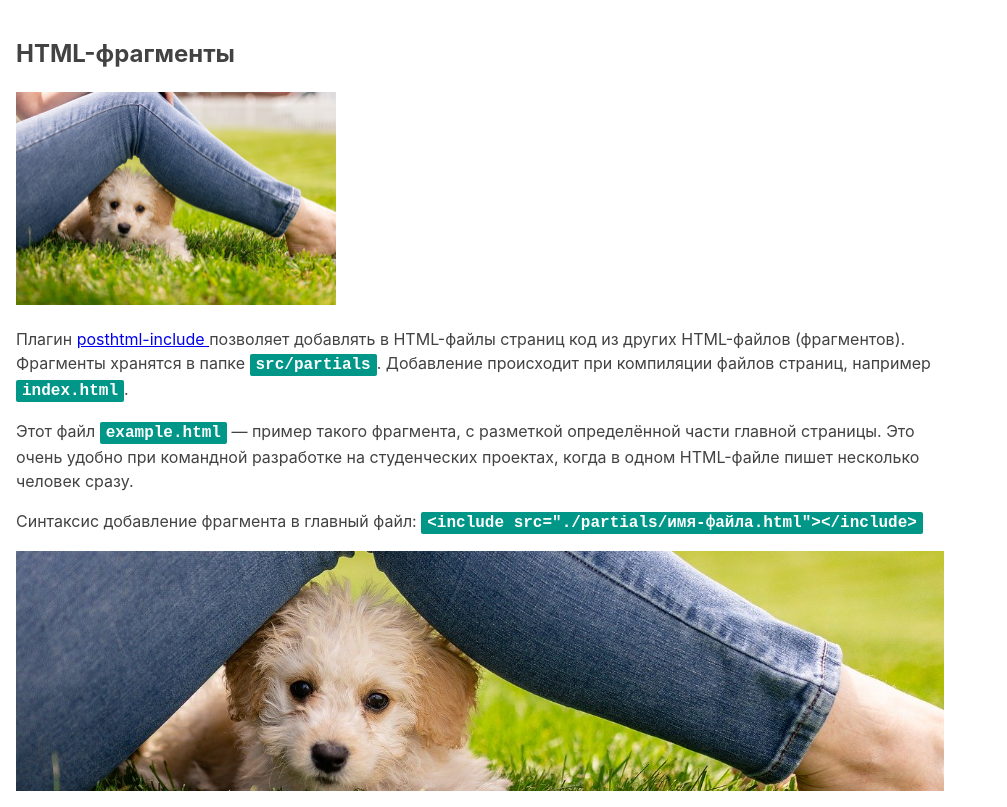
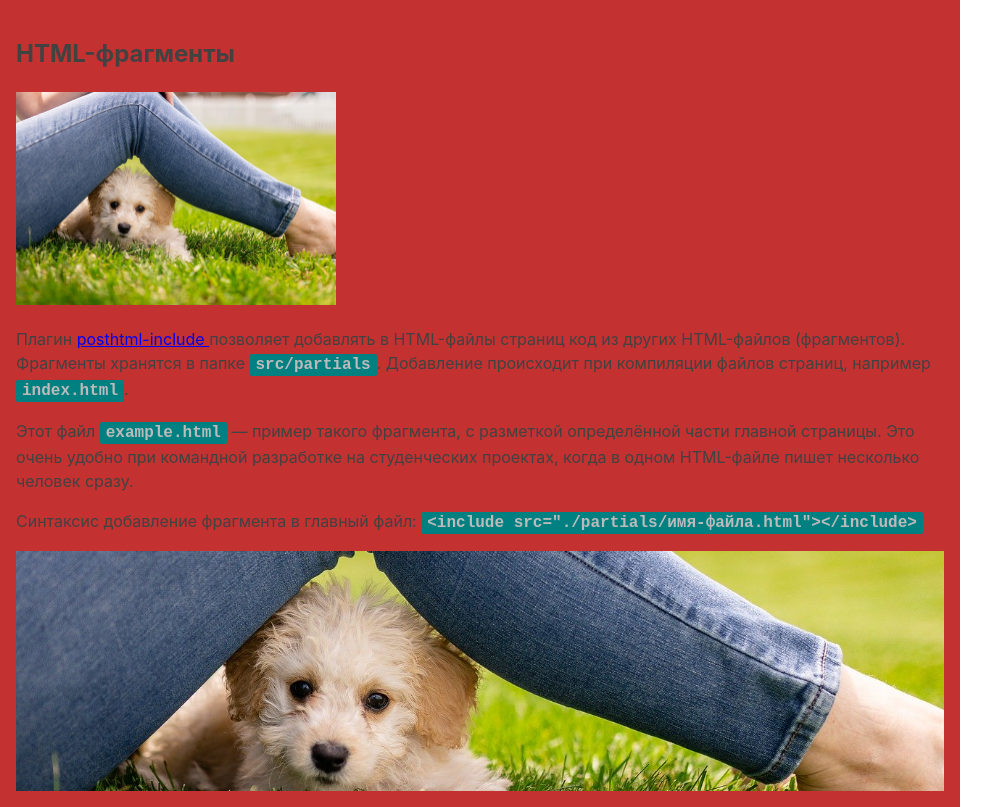
Before and after one commit to Maxim-Savchuk/practize-4, a website built with Parcel: page src/index.html in a window 1280 px wide. Shown: the whole page, without its empty margins (0-1007 px from the left). Built offline with nearby package versions, Linux system fonts and the light colour scheme.

Commit message:
practize

```diff
--- a/src/sass/_example.scss
+++ b/src/sass/_example.scss
@@ -2,7 +2,7 @@
   font-family: -apple-system, BlinkMacSystemFont, 'Segoe UI', Roboto, Oxygen, Ubuntu, Cantarell,
     'Open Sans', 'Helvetica Neue', sans-serif;
   line-height: 1.5;
-  background-color: #fff;
+  background-color: rgb(196, 49, 49);
   color: #424242;
   max-width: 960px;
   padding: 16px;
@@ -12,8 +12,8 @@
   font-family: monospace;
   font-size: 16px;
   font-weight: 700;
-  background-color: #009688;
-  color: #fff;
+  background-color: teal;
+  color: #bbb;
   padding: 2px 6px;
   border-radius: 2px;
 }
```
Also changed, not shown: package.json (+8 -5 lines), 1 other file.
